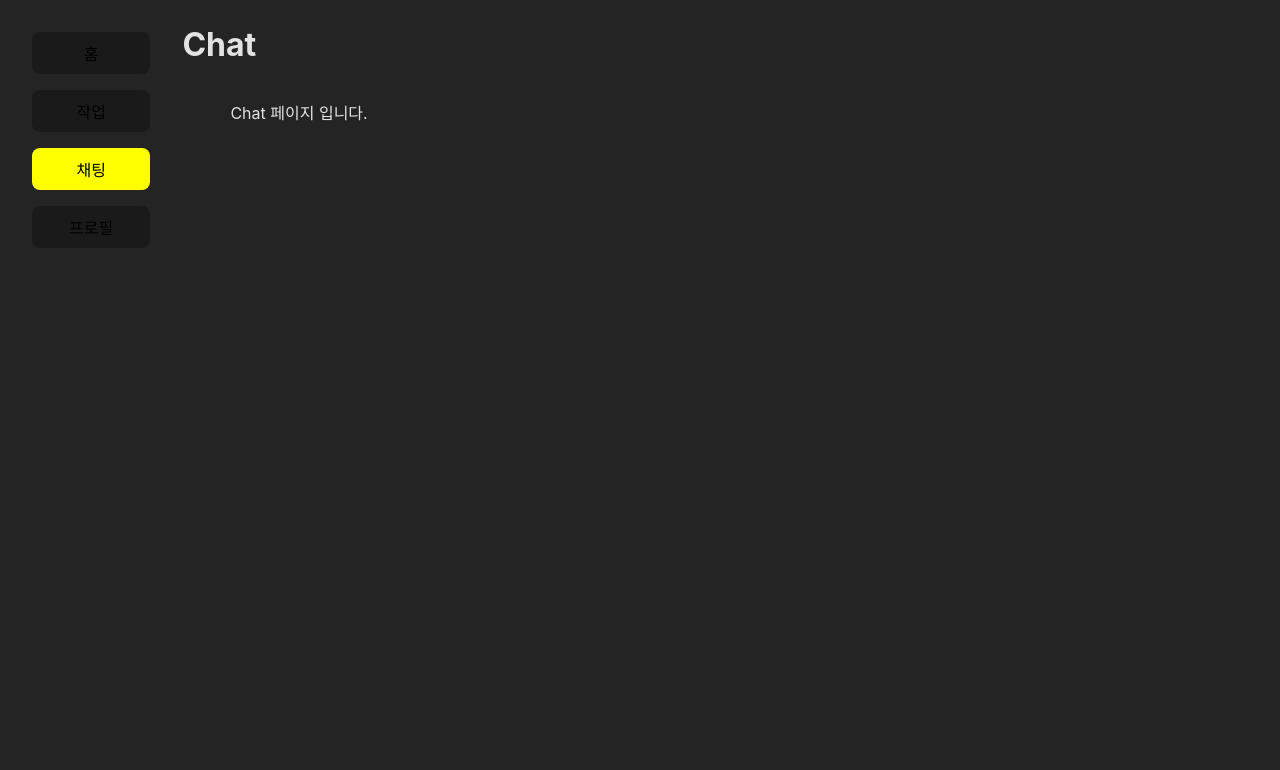
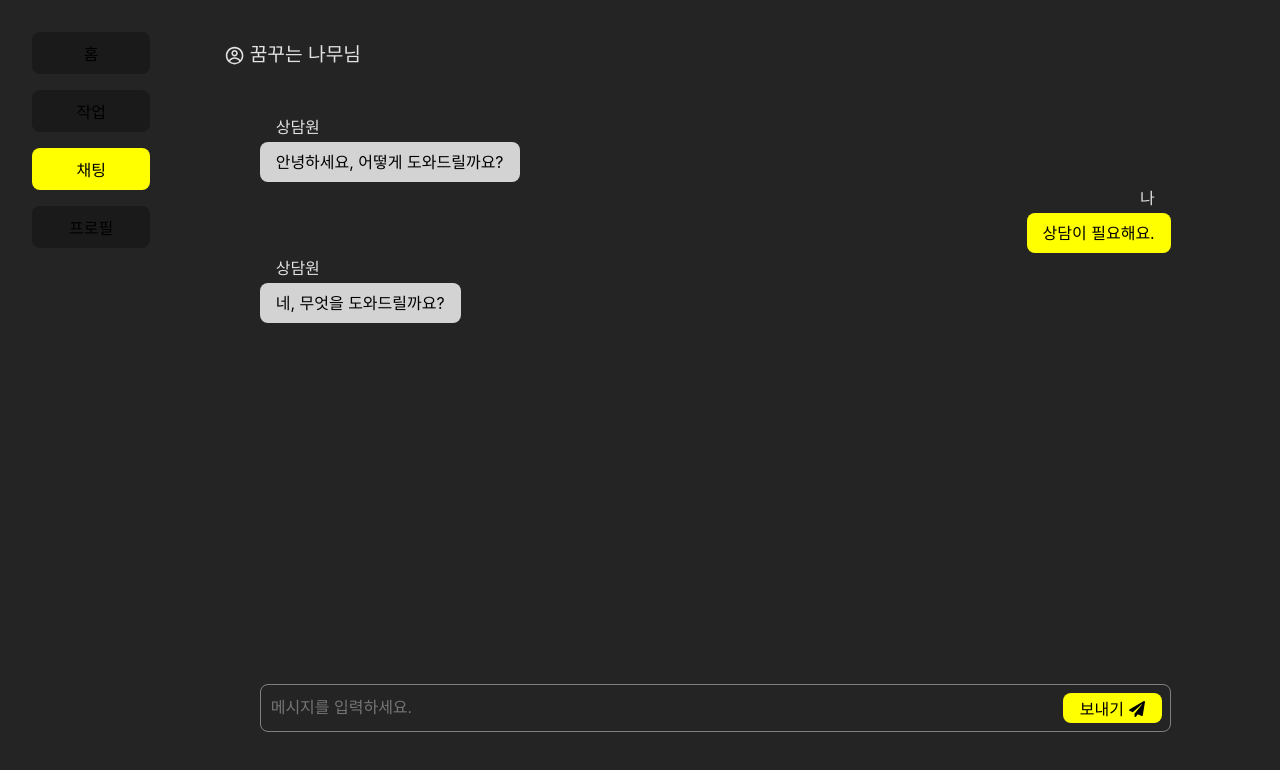
Before and after one commit to greyHairChooseLife/woody-sketch, a React (Vite) app: page / in a window 1280 px wide. Both pictures are taken after a click on the button "채팅". Shown: the top 770 px of the page. Built offline with nearby package versions, Linux system fonts and the light colour scheme.

Commit message:
feat: Chat 페이지 기능

```diff
--- a/src/App.css
+++ b/src/App.css
@@ -1,5 +1,6 @@
 #root {
   max-width: 1280px;
+  max-height: 1200px;
 }
 
 .page_layout {
--- /dev/null
+++ b/src/assets/dummyMessages.json
@@ -0,0 +1,20 @@
+[
+  {
+    "order": 1,
+    "userType": "admin",
+    "message": "안녕하세요, 어떻게 도와드릴까요?",
+    "lastMessageUserType": "user"
+  },
+  {
+    "order": 2,
+    "userType": "user",
+    "message": "상담이 필요해요.",
+    "lastMessageUserType": "admin"
+  },
+  {
+    "order": 3,
+    "userType": "admin",
+    "message": "네, 무엇을 도와드릴까요?",
+    "lastMessageUserType": "user"
+  }
+]
--- /dev/null
+++ b/src/assets/dummyUser.json
@@ -0,0 +1,4 @@
+{
+  "id": "dreamingWood",
+  "name": "꿈꾸는 나무"
+}
--- a/src/pages/Chat.tsx
+++ b/src/pages/Chat.tsx
@@ -1,10 +1,89 @@
+import { useState } from "react";
+import { CgProfile } from "react-icons/cg";
+import { FaPaperPlane } from "react-icons/fa";
+import dummyUser from "../assets/dummyUser.json";
+import dummyMessages from "../assets/dummyMessages.json";
+import "./ChatPage.css";
+
 function Chat() {
+  const [msgObjects, setMsgObjects] = useState(dummyMessages);
+  const [newMessage, setNewMessage] = useState("");
+
+  const onChangeMessage = (e: React.ChangeEvent<HTMLInputElement>) => {
+    setNewMessage(e.target.value);
+  };
+
+  const onSendMessage = () => {
+    if (newMessage === "") return;
+
+    const newMsgObj = {
+      order: msgObjects.length + 1,
+      userType: "user",
+      message: newMessage,
+      lastMessageUserType: [...msgObjects].reverse()[0].userType,
+    };
+    setMsgObjects([...msgObjects, newMsgObj]);
+    setNewMessage("");
+  };
+
   return (
     <>
-      <h1>Chat</h1>
-      <p className="item_description">Chat 페이지 입니다.</p>
+      <div className="chat_layout">
+        <div className="chat_section1">
+          <CgProfile className="profile_icon" /> <span>{dummyUser.name}</span>님
+        </div>
+        <div className="chat_section2">
+          {msgObjects.map((msgObj) => (
+            <ChatElement
+              key={msgObj.order}
+              userType={msgObj.userType as "user" | "admin"}
+              message={msgObj.message}
+              lastMessageUserType={
+                msgObj.lastMessageUserType as "user" | "admin"
+              }
+            />
+          ))}
+        </div>
+        <div className="chat_section3">
+          <input
+            type="text"
+            placeholder="메시지를 입력하세요."
+            onChange={onChangeMessage}
+            value={newMessage}
+            onKeyDown={(e) => {
+              e.key === "Enter" && onSendMessage();
+            }}
+          />
+          <button onClick={onSendMessage}>
+            보내기
+            <FaPaperPlane className="send_icon" />
+          </button>
+        </div>
+      </div>
     </>
   );
 }
 
+type ChatElementProps = {
+  userType: "user" | "admin";
+  message: string;
+  lastMessageUserType: "user" | "admin";
+};
+const ChatElement = ({
+  userType,
+  message,
+  lastMessageUserType,
+}: ChatElementProps) => {
+  return (
+    <div className={`chat_message ${userType}_message`}>
+      {lastMessageUserType !== userType ? (
+        <div>{userType === "admin" ? "상담원" : "나"}</div>
+      ) : (
+        <div></div>
+      )}
+      <div>{message}</div>
+    </div>
+  );
+};
+
 export default Chat;
--- /dev/null
+++ b/src/pages/ChatPage.css
@@ -0,0 +1,89 @@
+.chat_layout {
+  display: flex;
+  flex-direction: column;
+  gap: 1rem;
+  height: 90vh;
+  width: 95%;
+  margin: 2rem auto;
+  max-height: 700px;
+}
+
+.chat_section1 {
+  height: 4rem;
+  border-radius: 0.5rem;
+  padding: 0.5rem 1rem;
+  font-size: 1.2rem;
+}
+
+.chat_section3 {
+  height: 3rem;
+  border: solid 1px grey;
+  border-radius: 0.5rem;
+  margin: 0 auto;
+  margin-top: auto;
+  padding: 0.5rem;
+  display: flex;
+  width: 90%;
+}
+
+.chat_section3 input {
+  width: 100%;
+  background-color: transparent;
+  border: none;
+  outline: none;
+}
+
+.chat_section3 > button {
+  background-color: yellow;
+  color: black;
+  writing-mode: horizontal-tb;
+  white-space: nowrap;
+  padding: 0 1rem;
+  cursor: pointer;
+}
+
+.send_icon {
+  margin-left: 0.3rem;
+  vertical-align: -10%;
+}
+
+.profile_icon {
+  vertical-align: middle;
+}
+
+.chat_section2 {
+  display: flex;
+  flex-direction: column;
+  width: 90%;
+  margin: 0 auto;
+}
+
+.chat_message div:nth-child(2) {
+  border-radius: 0.5rem;
+  padding: 0.5rem 1rem;
+  color: black;
+}
+
+.admin_message {
+  margin-right: auto;
+}
+.admin_message div:nth-child(1) {
+  margin: 0.2rem;
+  margin-left: 1rem;
+}
+.admin_message > div:nth-child(2) {
+  background-color: lightgrey;
+}
+
+.user_message {
+  margin-left: auto;
+}
+.user_message > div:nth-child(1) {
+  text-align: right;
+  margin: 0.2rem;
+  margin-right: 1rem;
+}
+.user_message > div:nth-child(2) {
+  display: block;
+  background-color: yellow;
+}
```
